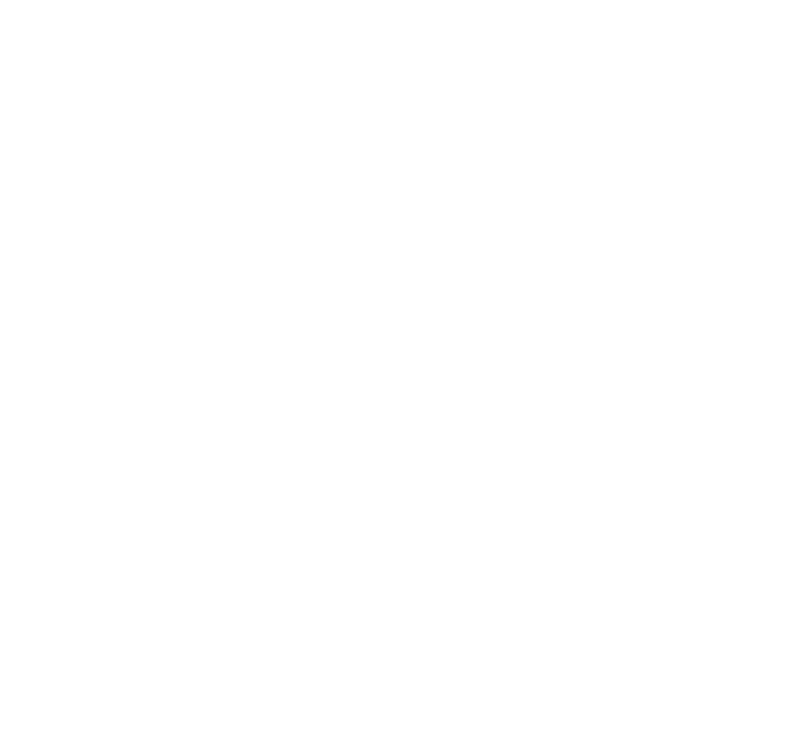
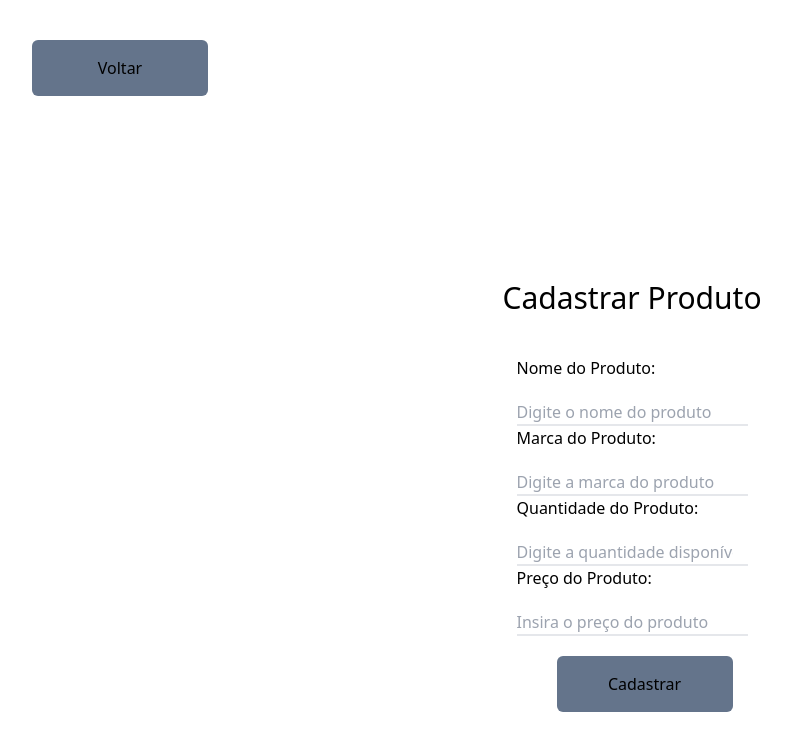
Before and after one commit to Gleison-dev/stock-frontend, a React (Vite) app: page /registerProduct in a window 1280 px wide. Shown: the top 750 px of the page, without its empty margins (8-799 px from the left). Built offline with nearby package versions, Linux system fonts and the light colour scheme.

Commit message:
feat: adding elements from register product page

```diff
--- a/src/pages/RegisterProduct/index.jsx
+++ b/src/pages/RegisterProduct/index.jsx
@@ -1,7 +1,38 @@
+import { Link } from "react-router-dom";
+import Button from "../../components/Button/index";
+import Input from "../../components/Input";
+
 export default function RegisterProduct() {
   return (
     <>
-      <section></section>
+      <section>
+        <div className="mt-10">
+          <Link to="/">
+            <Button text="Voltar" />
+          </Link>
+        </div>
+        <div className="flex flex-col justify-center h-screen items-center">
+          <div>
+            <h1 className="text-3xl">Cadastrar Produto</h1>
+          </div>
+          <div className="mt-10">
+            <form className="space-y-5">
+              <label htmlFor="nameProduct">Nome do Produto:</label> <br />
+              <Input type="text" placeholder="Digite o nome do produto" /> <br />
+              <label htmlFor="brandProduct">Marca do Produto:</label> <br />
+              <Input type="text" placeholder="Digite a marca do produto" /> <br />
+              <label htmlFor="quantityProduct">Quantidade do Produto:</label> <br />
+              <Input
+                type="number"
+                placeholder="Digite a quantidade disponível"
+              /> <br />
+              <label htmlFor="priceProduct">Preço do Produto:</label> <br />
+              <Input type="number" placeholder="Insira o preço do produto"/> <br />
+              <Button text="Cadastrar"/>
+            </form>
+          </div>
+        </div>
+      </section>
     </>
   );
 }
```
